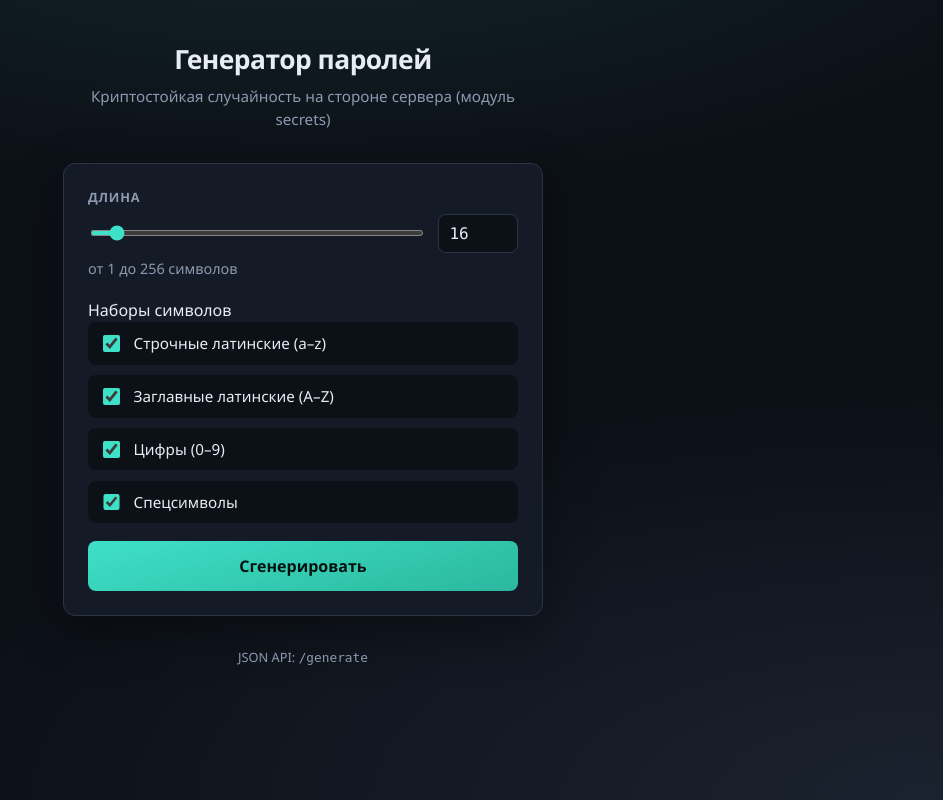
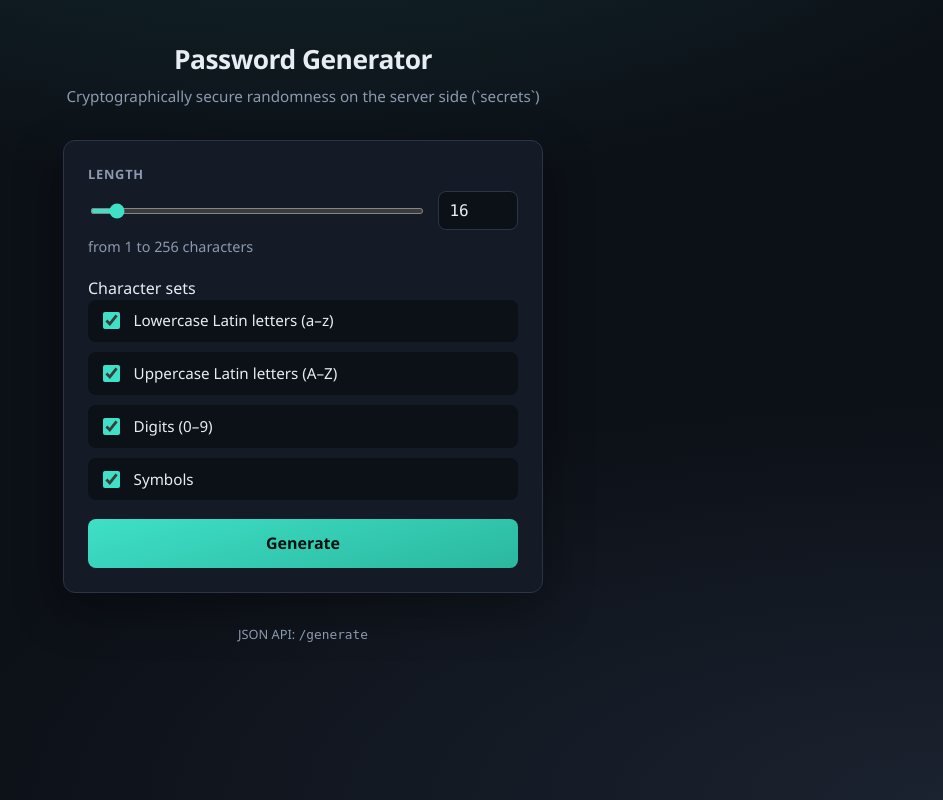
Before and after one commit to Kaiyrkul/information_security_projects, a Flask app: page / in a window 1280 px wide. Shown: the whole page, without its empty margins (337-1280 px from the left). Run offline with Flask 3, Linux system fonts and the light colour scheme.

Commit message:
Translate web and CLI user-facing text to English.
Localize the password generator UI and command-line messages to keep API, website, and docs consistent in one language.

Made-with: Cursor

```diff
--- a/password_generator/main.py
+++ b/password_generator/main.py
@@ -8,15 +8,15 @@ from flask import Flask, jsonify, render_template, request
 
 app = Flask(__name__)
 
-# Пороги для статуса (бит энтропии) — для API и CLI
+# Entropy thresholds (bits) for API and CLI status labels
 _ENTROPY_WEAK = 60
 _ENTROPY_MEDIUM = 80
-# Защита от чрезмерной длины (DoS по памяти/CPU)
+# Prevent excessive length values (basic memory/CPU DoS guard)
 _MAX_PASSWORD_LENGTH = 256
 
 
 def password_status(entropy):
-    """Человекочитаемый статус надёжности по энтропии (для JSON и CLI)."""
+    """Human-readable password strength status for JSON and CLI."""
     if entropy < _ENTROPY_WEAK:
         return "Weak"
     if entropy < _ENTROPY_MEDIUM:
@@ -25,7 +25,7 @@ def password_status(entropy):
 
 
 def calculate_entropy(password, charset_size):
-    """Считает энтропию пароля: E = L * log2(R)"""
+    """Calculate password entropy: E = L * log2(R)."""
     if not password or charset_size < 1:
         return 0
     entropy = len(password) * math.log2(charset_size)
@@ -33,7 +33,7 @@ def calculate_entropy(password, charset_size):
 
 
 def build_charset(use_lower, use_upper, use_digits, use_symbols):
-    """Собирает алфавит по включённым классам символов. Пустая строка — все классы выключены."""
+    """Build charset from enabled symbol classes. Empty result means all classes are disabled."""
     parts = []
     size = 0
     if use_lower:
@@ -57,7 +57,7 @@ def generate_password(length, use_lower, use_upper, use_digits, use_symbols):
     )
     if charset_size == 0:
         raise ValueError("at least one character set must be enabled")
-    # Используем secrets для криптографической безопасности
+    # Use secrets for cryptographic randomness
     password = "".join(secrets.choice(chars) for _ in range(length))
     return password, charset_size
 
@@ -74,7 +74,7 @@ def _parse_no_flag(value):
 
 @app.route("/")
 def index():
-    """Веб-интерфейс; JSON API остаётся на /generate."""
+    """Web UI entrypoint; JSON API stays on /generate."""
     return render_template("index.html", max_length=_MAX_PASSWORD_LENGTH)
 
 
@@ -114,11 +114,11 @@ def generate():
 
 def run_cli(args):
     if args.length < 1:
-        print("Ошибка: длина должна быть не меньше 1.", file=sys.stderr)
+        print("Error: length must be at least 1.", file=sys.stderr)
         sys.exit(1)
     if args.length > _MAX_PASSWORD_LENGTH:
         print(
-            f"Ошибка: длина не больше {_MAX_PASSWORD_LENGTH} (запрошено {args.length}).",
+            f"Error: length must be <= {_MAX_PASSWORD_LENGTH} (requested {args.length}).",
             file=sys.stderr,
         )
         sys.exit(1)
@@ -131,57 +131,57 @@ def run_cli(args):
             args.symbols,
         )
     except ValueError as e:
-        print(f"Ошибка: {e}", file=sys.stderr)
+        print(f"Error: {e}", file=sys.stderr)
         sys.exit(1)
     entropy = calculate_entropy(pwd, size)
     status = password_status(entropy)
 
     print("\n" + "=" * 40)
-    print(f"Сгенерированный пароль: {pwd}")
-    print(f"Длина: {len(pwd)} | Мощность алфавита: {size}")
-    print(f"Энтропия: {entropy} бит | Статус: {status}")
+    print(f"Generated password: {pwd}")
+    print(f"Length: {len(pwd)} | Charset size: {size}")
+    print(f"Entropy: {entropy} bits | Status: {status}")
     print("=" * 40 + "\n")
 
 
 if __name__ == "__main__":
     parser = argparse.ArgumentParser(
-        description="Secure Password Generator — API (по умолчанию) или CLI (подкоманда generate)"
+        description="Secure Password Generator — API by default or CLI via the generate subcommand"
     )
     sub = parser.add_subparsers(dest="command")
 
     gen = sub.add_parser(
         "generate",
         aliases=["gen"],
-        help="Сгенерировать пароль в терминале (без запуска веб-сервера)",
+        help="Generate a password in terminal (without running web server)",
     )
-    gen.add_argument("-l", "--length", type=int, default=16, help="Длина пароля")
+    gen.add_argument("-l", "--length", type=int, default=16, help="Password length")
     gen.add_argument(
         "--no-lower",
         action="store_false",
         dest="lower",
         default=True,
-        help="Исключить строчные буквы",
+        help="Exclude lowercase letters",
     )
     gen.add_argument(
         "--no-digits",
         action="store_false",
         dest="digits",
         default=True,
-        help="Исключить цифры",
+        help="Exclude digits",
     )
     gen.add_argument(
         "--no-symbols",
         action="store_false",
         dest="symbols",
         default=True,
-        help="Исключить спецсимволы",
+        help="Exclude symbols",
     )
     gen.add_argument(
         "--no-upper",
         action="store_false",
         dest="upper",
         default=True,
-        help="Исключить заглавные буквы",
+        help="Exclude uppercase letters",
     )
 
     args = parser.parse_args()
--- a/password_generator/templates/index.html
+++ b/password_generator/templates/index.html
@@ -1,9 +1,9 @@
 <!DOCTYPE html>
-<html lang="ru">
+<html lang="en">
   <head>
     <meta charset="utf-8" />
     <meta name="viewport" content="width=device-width, initial-scale=1" />
-    <title>Генератор паролей</title>
+    <title>Password Generator</title>
     <link
       rel="stylesheet"
       href="{{ url_for('static', filename='css/app.css') }}"
@@ -12,13 +12,13 @@
   <body>
     <div class="wrap">
       <header>
-        <h1>Генератор паролей</h1>
-        <p>Криптостойкая случайность на стороне сервера (модуль secrets)</p>
+        <h1>Password Generator</h1>
+        <p>Cryptographically secure randomness on the server side (`secrets`)</p>
       </header>
 
       <main class="card">
         <div class="field">
-          <label class="primary" for="length-num">Длина</label>
+          <label class="primary" for="length-num">Length</label>
           <div class="length-row">
             <input
               type="range"
@@ -26,7 +26,7 @@
               min="1"
               max="{{ max_length }}"
               value="16"
-              aria-label="Длина пароля"
+              aria-label="Password length"
             />
             <input
               type="number"
@@ -38,45 +38,45 @@
             />
           </div>
           <span id="length-hint" class="entropy" style="margin-top: 0.35rem; display: block"
-            >от 1 до {{ max_length }} символов</span
+            >from 1 to {{ max_length }} characters</span
           >
         </div>
 
         <div class="field">
-          <span class="primary">Наборы символов</span>
-          <div class="sets" role="group" aria-label="Наборы символов">
+          <span class="primary">Character sets</span>
+          <div class="sets" role="group" aria-label="Character sets">
             <label class="set-item">
               <input type="checkbox" id="set-lower" checked />
-              <span>Строчные латинские (a–z)</span>
+              <span>Lowercase Latin letters (a–z)</span>
             </label>
             <label class="set-item">
               <input type="checkbox" id="set-upper" checked />
-              <span>Заглавные латинские (A–Z)</span>
+              <span>Uppercase Latin letters (A–Z)</span>
             </label>
             <label class="set-item">
               <input type="checkbox" id="set-digits" checked />
-              <span>Цифры (0–9)</span>
+              <span>Digits (0–9)</span>
             </label>
             <label class="set-item">
               <input type="checkbox" id="set-symbols" checked />
-              <span>Спецсимволы</span>
+              <span>Symbols</span>
             </label>
           </div>
         </div>
 
-        <button type="button" class="btn" id="btn-gen">Сгенерировать</button>
+        <button type="button" class="btn" id="btn-gen">Generate</button>
 
         <div class="alert" id="alert" hidden role="alert"></div>
 
         <section class="out" id="out" hidden>
           <div class="pwd-row">
             <div class="pwd-box" id="pwd-text" aria-live="polite"></div>
-            <button type="button" class="btn-copy" id="btn-copy">Копировать</button>
+            <button type="button" class="btn-copy" id="btn-copy">Copy</button>
           </div>
           <div class="meta">
             <span class="badge" id="status-badge"></span>
             <span class="entropy"
-              >Энтропия: <strong id="entropy-val">—</strong> бит</span
+              >Entropy: <strong id="entropy-val">—</strong> bits</span
             >
           </div>
         </section>
@@ -105,9 +105,9 @@
         const entropyVal = document.getElementById("entropy-val");
 
         const statusLabels = {
-          Weak: "Слабый",
-          Medium: "Средний",
-          Secure: "Надёжный",
+          Weak: "Weak",
+          Medium: "Medium",
+          Secure: "Secure",
         };
         const statusClass = {
           Weak: "weak",
@@ -161,7 +161,7 @@
             !sets.digits.checked &&
             !sets.symbols.checked
           ) {
-            showError("Выберите хотя бы один набор символов.");
+            showError("Select at least one character set.");
             return;
           }
 
@@ -175,7 +175,7 @@
             });
 
             if (!res.ok) {
-              showError(data.error || "Ошибка сервера (" + res.status + ")");
+              showError(data.error || "Server error (" + res.status + ")");
               out.hidden = true;
               return;
             }
@@ -187,7 +187,7 @@
             statusBadge.className = "badge " + (statusClass[st] || "");
             out.hidden = false;
           } catch (e) {
-            showError("Не удалось связаться с сервером. Запущено ли приложение?");
+            showError("Could not reach server. Is the application running?");
             out.hidden = true;
           } finally {
             btnGen.disabled = false;
@@ -199,14 +199,14 @@
           if (!t) return;
           try {
             await navigator.clipboard.writeText(t);
-            btnCopy.textContent = "Скопировано";
+            btnCopy.textContent = "Copied";
             setTimeout(function () {
-              btnCopy.textContent = "Копировать";
+              btnCopy.textContent = "Copy";
             }, 1500);
           } catch (e) {
-            btnCopy.textContent = "Ошибка";
+            btnCopy.textContent = "Error";
             setTimeout(function () {
-              btnCopy.textContent = "Копировать";
+              btnCopy.textContent = "Copy";
             }, 1500);
           }
         });
```
